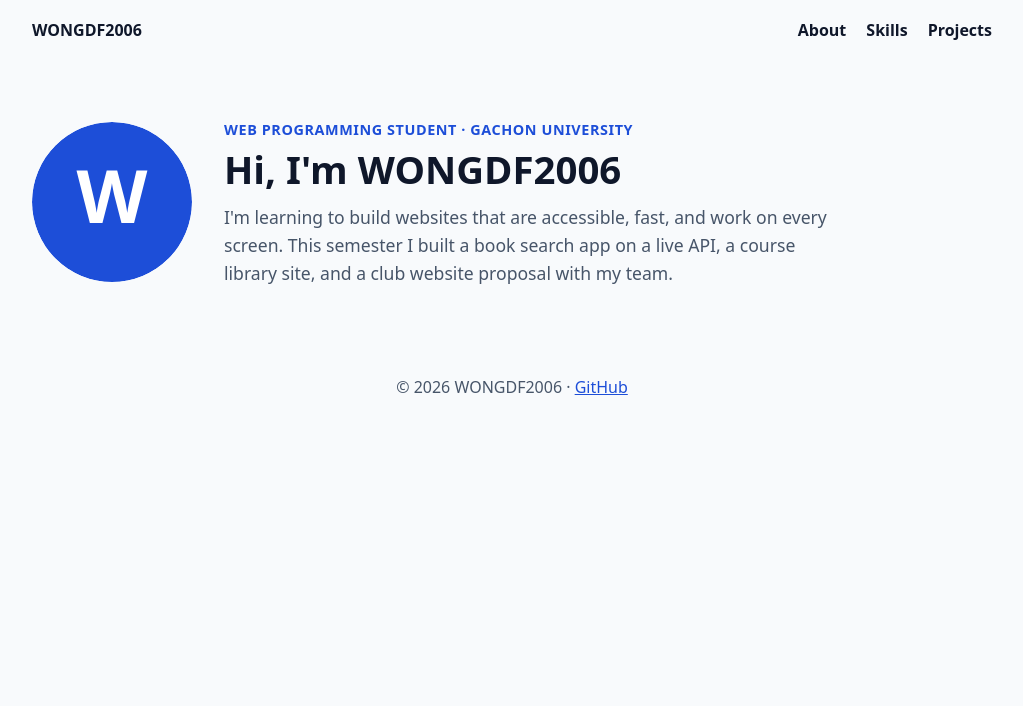
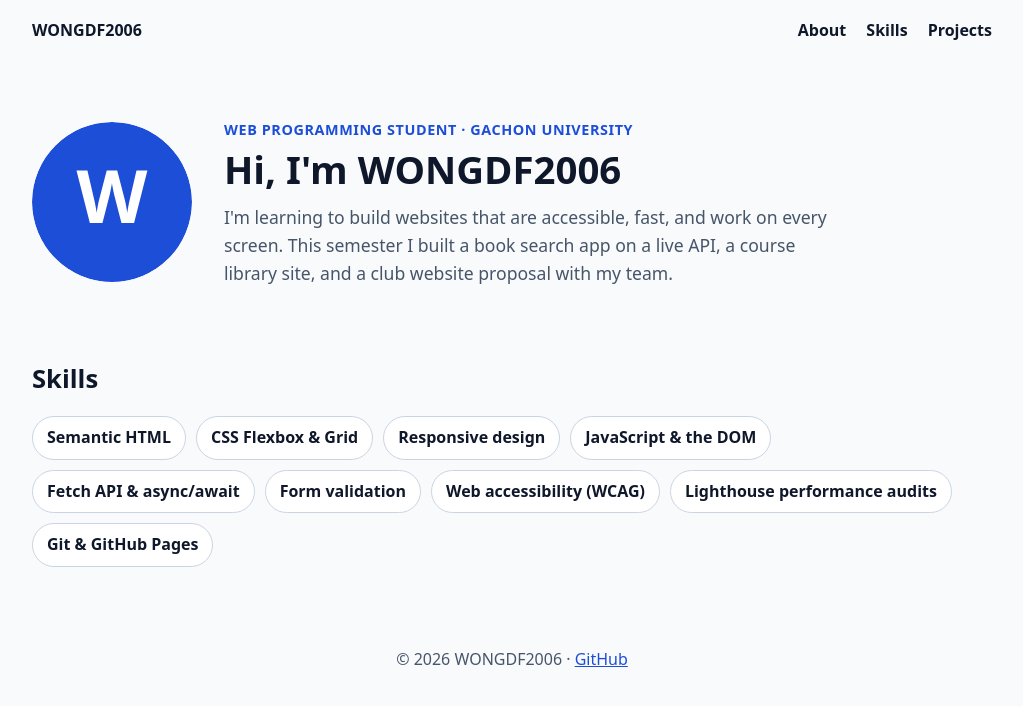
Before and after one commit to WONGDF2006/portfolio, a plain HTML site: page index.html in a window 1280 px wide. Shown: the whole page, without its empty margins (128-1151 px from the left). Drawn offline with Linux system fonts and the light colour scheme.

Commit message:
Add skills section

```diff
--- a/index.html
+++ b/index.html
@@ -32,6 +32,21 @@
           This semester I built a book search app on a live API, a course library site, and a club website proposal with my team.</p>
       </div>
     </section>
+
+    <section class="section" id="skills" aria-labelledby="skills-heading">
+      <h2 id="skills-heading">Skills</h2>
+      <ul class="skills">
+        <li>Semantic HTML</li>
+        <li>CSS Flexbox &amp; Grid</li>
+        <li>Responsive design</li>
+        <li>JavaScript &amp; the DOM</li>
+        <li>Fetch API &amp; async/await</li>
+        <li>Form validation</li>
+        <li>Web accessibility (WCAG)</li>
+        <li>Lighthouse performance audits</li>
+        <li>Git &amp; GitHub Pages</li>
+      </ul>
+    </section>
   </main>
 
   <footer class="site-footer">
--- a/style.css
+++ b/style.css
@@ -32,4 +32,9 @@ main:focus { outline: none; }
 .hero h1 { margin: 0 0 12px; font-size: 2.4rem; line-height: 1.15; }
 .bio { max-width: 60ch; margin: 0; font-size: 1.1rem; color: var(--muted); }
 
+.section { padding: 32px 0; }
+.section h2 { margin: 0 0 16px; font-size: 1.6rem; }
+.skills { display: flex; flex-wrap: wrap; gap: 10px; margin: 0; padding: 0; list-style: none; }
+.skills li { padding: 8px 14px; border: 1px solid var(--border); border-radius: 999px; font-weight: 600; background: var(--surface); }
+
 .site-footer { padding: 32px 20px; text-align: center; color: var(--muted); }
```
